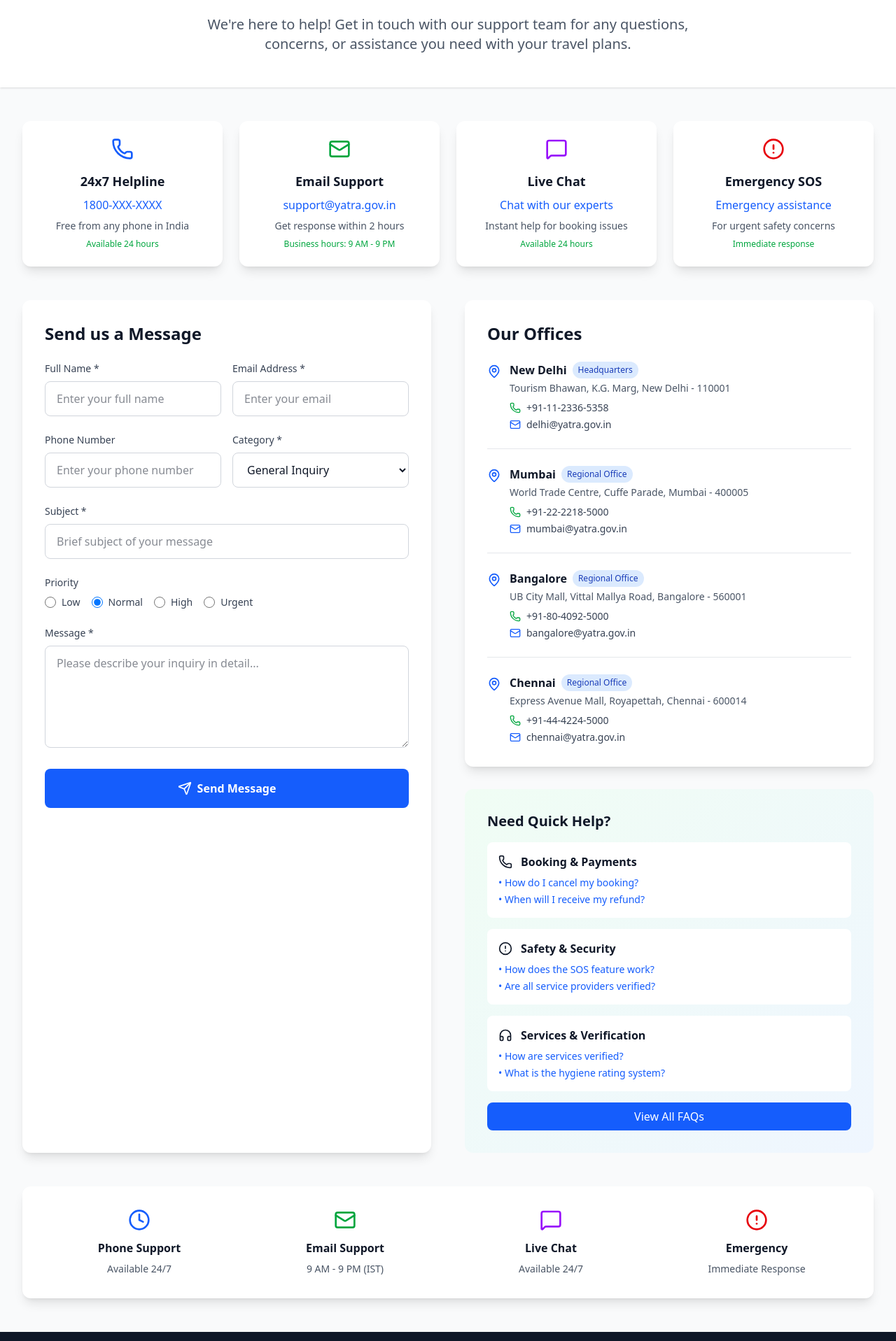
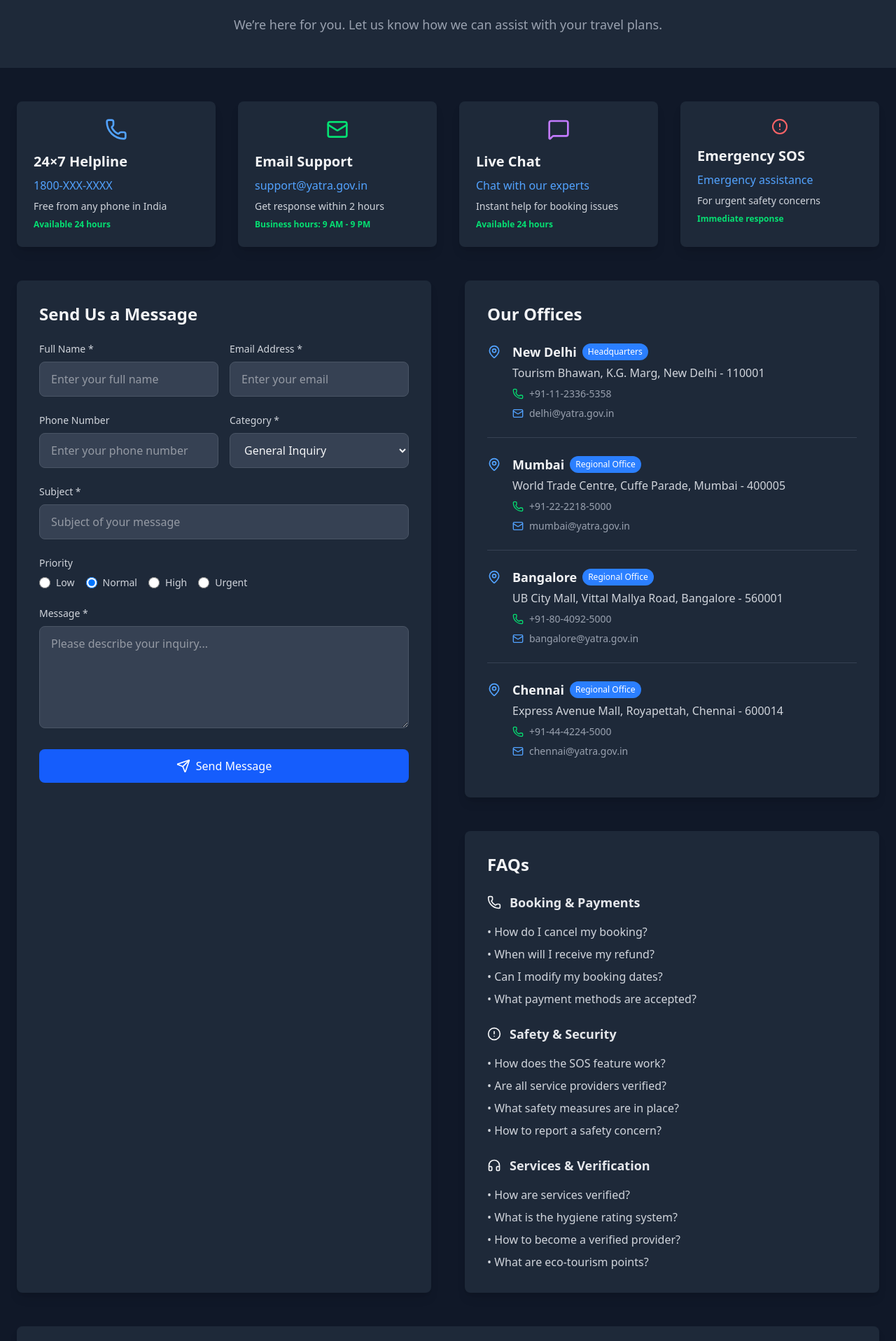
Before and after one commit to t-suraj21/Sih, a React (Vite) app in the folder yatrafrontend/: page /contact in a window 1280 px wide. Shown: the part 243-2160 px from the top of the page at 70% size. Built offline with nearby package versions, Linux system fonts and the light colour scheme; no server answers.

Commit message:
changes on contact page

```diff
--- a/yatrafrontend/src/pages/ContactUs.jsx
+++ b/yatrafrontend/src/pages/ContactUs.jsx
@@ -1,5 +1,14 @@
 import { useState } from 'react';
-import { Phone, Mail, MapPin, Clock, Send, MessageSquare, HeadphonesIcon, AlertCircle } from 'lucide-react';
+import {
+  Phone,
+  Mail,
+  MapPin,
+  Clock,
+  Send,
+  MessageSquare,
+  HeadphonesIcon,
+  AlertCircle
+} from 'lucide-react';
 
 const ContactUs = () => {
   const [formData, setFormData] = useState({
@@ -16,28 +25,28 @@
 
   const contactMethods = [
     {
-      icon: <Phone className="w-8 h-8 text-blue-600" />,
-      title: '24x7 Helpline',
-      details: '1800-XXX-XXXX',
+      icon: <Phone className="w-8 h-8 text-blue-400" />,
+      title: '24×7 Helpline',
+      details: '1800‑XXX‑XXXX',
       description: 'Free from any phone in India',
       availability: 'Available 24 hours'
     },
     {
-      icon: <Mail className="w-8 h-8 text-green-600" />,
+      icon: <Mail className="w-8 h-8 text-green-400" />,
       title: 'Email Support',
       details: 'support@yatra.gov.in',
       description: 'Get response within 2 hours',
-      availability: 'Business hours: 9 AM - 9 PM'
+      availability: 'Business hours: 9 AM ‑ 9 PM'
     },
     {
-      icon: <MessageSquare className="w-8 h-8 text-purple-600" />,
+      icon: <MessageSquare className="w-8 h-8 text-purple-400" />,
       title: 'Live Chat',
       details: 'Chat with our experts',
       description: 'Instant help for booking issues',
       availability: 'Available 24 hours'
     },
     {
-      icon: <AlertCircle className="w-8 h-8 text-red-600" />,
+      icon: <AlertCircle className="w-8 h‑8 text-red-400" />,
       title: 'Emergency SOS',
       details: 'Emergency assistance',
       description: 'For urgent safety concerns',
@@ -48,29 +57,29 @@
   const offices = [
     {
       city: 'New Delhi',
-      address: 'Tourism Bhawan, K.G. Marg, New Delhi - 110001',
-      phone: '+91-11-2336-5358',
+      address: 'Tourism Bhawan, K.G. Marg, New Delhi ‑ 110001',
+      phone: '+91‑11‑2336‑5358',
       email: 'delhi@yatra.gov.in',
       type: 'Headquarters'
     },
     {
       city: 'Mumbai',
-      address: 'World Trade Centre, Cuffe Parade, Mumbai - 400005',
-      phone: '+91-22-2218-5000',
+      address: 'World Trade Centre, Cuffe Parade, Mumbai ‑ 400005',
+      phone: '+91‑22‑2218‑5000',
       email: 'mumbai@yatra.gov.in',
       type: 'Regional Office'
     },
     {
       city: 'Bangalore',
-      address: 'UB City Mall, Vittal Mallya Road, Bangalore - 560001',
-      phone: '+91-80-4092-5000',
+      address: 'UB City Mall, Vittal Mallya Road, Bangalore ‑ 560001',
+      phone: '+91‑80‑4092‑5000',
       email: 'bangalore@yatra.gov.in',
       type: 'Regional Office'
     },
     {
       city: 'Chennai',
-      address: 'Express Avenue Mall, Royapettah, Chennai - 600014',
-      phone: '+91-44-4224-5000',
+      address: 'Express Avenue Mall, Royapettah, Chennai ‑ 600014',
+      phone: '+91‑44‑4224‑5000',
       email: 'chennai@yatra.gov.in',
       type: 'Regional Office'
     }
@@ -104,7 +113,7 @@
         'How are services verified?',
         'What is the hygiene rating system?',
         'How to become a verified provider?',
-        'What are eco-tourism points?'
+        'What are eco‑tourism points?'
       ]
     }
   ];
@@ -127,16 +136,16 @@
 
   if (submitted) {
     return (
-      <div className="min-h-screen bg-gray-50 flex items-center justify-center">
-        <div className="max-w-md w-full bg-white rounded-xl shadow-lg p-8 text-center">
-          <div className="w-16 h-16 bg-green-100 rounded-full flex items-center justify-center mx-auto mb-6">
-            <Send className="w-8 h-8 text-green-600" />
+      <div className="min-h-screen bg-gray-900 flex items-center justify-center">
+        <div className="max-w-md w-full bg-gray-800 rounded-xl shadow-lg p-8 text-center">
+          <div className="w-16 h-16 bg-green-700 rounded-full flex items-center justify-center mx-auto mb-6">
+            <Send className="w-8 h‑8 text-green-300" />
           </div>
-          <h2 className="text-2xl font-bold text-gray-900 mb-4">Message Sent!</h2>
-          <p className="text-gray-600 mb-6">
+          <h2 className="text-2xl font-bold text-white mb-4">Message Sent!</h2>
+          <p className="text-gray-300 mb-6">
             Thank you for contacting us. We'll get back to you within 2 hours during business hours.
           </p>
-          <div className="space-y-2 text-sm text-gray-500">
+          <div className="space-y-2 text-sm text-gray-400">
             <p>Reference ID: #YTR{Math.random().toString(36).substr(2, 6).toUpperCase()}</p>
             <p>Expected response: Within 2 hours</p>
           </div>
@@ -144,7 +153,7 @@
             onClick={() => setSubmitted(false)}
             className="mt-6 bg-blue-600 hover:bg-blue-700 text-white px-6 py-2 rounded-lg transition-colors"
           >
-            Send Another Message
+            Send Another
           </button>
         </div>
       </div>
@@ -152,64 +161,58 @@
   }
 
   return (
-    <div className="min-h-screen bg-gray-50">
+    <div className="min-h-screen bg-gray-900 text-gray-100">
       {/* Header */}
-      <div className="bg-white shadow-sm">
-        <div className="max-w-7xl mx-auto px-4 sm:px-6 lg:px-8 py-12">
-          <div className="text-center">
-            <h1 className="text-4xl font-bold text-gray-900 mb-4">Contact Us</h1>
-            <p className="text-xl text-gray-600 max-w-3xl mx-auto">
-              We're here to help! Get in touch with our support team for any questions,
-              concerns, or assistance you need with your travel plans.
-            </p>
-          </div>
+      <div className="bg-gray-800">
+        <div className="max-w-7xl mx-auto px-6 py-12 text-center">
+          <h1 className="text-4xl font-bold mb-4">Contact Us</h1>
+          <p className="text-lg text-gray-400 max-w-3xl mx-auto">
+            We’re here for you. Let us know how we can assist with your travel plans.
+          </p>
         </div>
       </div>
 
-      <div className="max-w-7xl mx-auto px-4 sm:px-6 lg:px-8 py-12">
+      <div className="max-w-7xl mx-auto px-6 py-12 space-y-12">
         {/* Contact Methods */}
-        <div className="grid grid-cols-1 md:grid-cols-2 lg:grid-cols-4 gap-6 mb-12">
-          {contactMethods.map((method, index) => (
-            <div key={index} className="bg-white rounded-xl shadow-lg p-6 text-center hover:shadow-xl transition-shadow">
-              <div className="flex justify-center mb-4">
-                {method.icon}
-              </div>
-              <h3 className="text-lg font-semibold text-gray-900 mb-2">{method.title}</h3>
-              <p className="text-blue-600 font-medium mb-2">{method.details}</p>
-              <p className="text-gray-600 text-sm mb-2">{method.description}</p>
-              <p className="text-green-600 text-xs font-medium">{method.availability}</p>
+        <div className="grid grid-cols-1 md:grid-cols-2 lg:grid-cols-4 gap-8">
+          {contactMethods.map((method, idx) => (
+            <div key={idx} className="bg-gray-800 rounded-lg shadow-lg p-6 hover:bg-gray-700 transition-colors">
+              <div className="flex justify-center mb-4">{method.icon}</div>
+              <h3 className="text-xl font-semibold mb-2">{method.title}</h3>
+              <p className="text-blue-400 font-medium mb-2">{method.details}</p>
+              <p className="text-gray-300 text-sm mb-2">{method.description}</p>
+              <p className="text-green-400 text-xs font-semibold">{method.availability}</p>
             </div>
           ))}
         </div>
 
         <div className="grid grid-cols-1 lg:grid-cols-2 gap-12">
-          {/* Contact Form */}
-          <div className="bg-white rounded-xl shadow-lg p-8">
-            <h2 className="text-2xl font-bold text-gray-900 mb-6">Send us a Message</h2>
-
+          {/* Form */}
+          <div className="bg-gray-800 rounded-lg shadow-lg p-8">
+            <h2 className="text-2xl font-bold mb-6">Send Us a Message</h2>
             <form onSubmit={handleSubmit} className="space-y-6">
               <div className="grid grid-cols-1 md:grid-cols-2 gap-4">
                 <div>
-                  <label className="block text-sm font-medium text-gray-700 mb-2">Full Name *</label>
+                  <label className="block text-sm font-medium text-gray-300 mb-2">Full Name *</label>
                   <input
                     type="text"
                     name="name"
                     value={formData.name}
                     onChange={handleInputChange}
                     required
-                    className="w-full px-4 py-3 border border-gray-300 rounded-lg focus:ring-2 focus:ring-blue-500 focus:border-transparent"
+                    className="w-full px-4 py-3 bg-gray-700 border border-gray-600 text-gray-100 rounded-lg focus:outline-none focus:ring-2 focus:ring-blue-500 focus:border-transparent"
                     placeholder="Enter your full name"
                   />
                 </div>
                 <div>
-                  <label className="block text-sm font-medium text-gray-700 mb-2">Email Address *</label>
+                  <label className="block text-sm font-medium text-gray-300 mb-2">Email Address *</label>
                   <input
                     type="email"
                     name="email"
                     value={formData.email}
                     onChange={handleInputChange}
                     required
-                    className="w-full px-4 py-3 border border-gray-300 rounded-lg focus:ring-2 focus:ring-blue-500 focus:border-transparent"
+                    className="w-full px-4 py-3 bg-gray-700 border border-gray-600 text-gray-100 rounded-lg focus:outline-none focus:ring-2 focus:ring-blue-500 focus:border-transparent"
                     placeholder="Enter your email"
                   />
                 </div>
@@ -217,24 +220,24 @@
 
               <div className="grid grid-cols-1 md:grid-cols-2 gap-4">
                 <div>
-                  <label className="block text-sm font-medium text-gray-700 mb-2">Phone Number</label>
+                  <label className="block text-sm font-medium text-gray-300 mb-2">Phone Number</label>
                   <input
                     type="tel"
                     name="phone"
                     value={formData.phone}
                     onChange={handleInputChange}
-                    className="w-full px-4 py-3 border border-gray-300 rounded-lg focus:ring-2 focus:ring-blue-500 focus:border-transparent"
+                    className="w-full px-4 py-3 bg-gray-700 border border-gray-600 text-gray-100 rounded-lg focus:outline-none focus:ring-2 focus:ring-blue-500 focus:border-transparent"
                     placeholder="Enter your phone number"
                   />
                 </div>
                 <div>
-                  <label className="block text-sm font-medium text-gray-700 mb-2">Category *</label>
+                  <label className="block text-sm font-medium text-gray-300 mb-2">Category *</label>
                   <select
                     name="category"
                     value={formData.category}
                     onChange={handleInputChange}
                     required
-                    className="w-full px-4 py-3 border border-gray-300 rounded-lg focus:ring-2 focus:ring-blue-500 focus:border-transparent"
+                    className="w-full px-4 py-3 bg-gray-700 border border-gray-600 text-gray-100 rounded-lg focus:outline-none focus:ring-2 focus:ring-blue-500 focus:border-transparent"
                   >
                     <option value="general">General Inquiry</option>
                     <option value="booking">Booking Support</option>
@@ -247,22 +250,22 @@
               </div>
 
               <div>
-                <label className="block text-sm font-medium text-gray-700 mb-2">Subject *</label>
+                <label className="block text-sm font-medium text-gray-300 mb-2">Subject *</label>
                 <input
                   type="text"
                   name="subject"
                   value={formData.subject}
                   onChange={handleInputChange}
                   required
-                  className="w-full px-4 py-3 border border-gray-300 rounded-lg focus:ring-2 focus:ring-blue-500 focus:border-transparent"
-                  placeholder="Brief subject of your message"
+                  className="w-full px-4 py-3 bg-gray-700 border border-gray-600 text-gray-100 rounded-lg focus:outline-none focus:ring-2 focus:ring-blue-500 focus:border-transparent"
+                  placeholder="Subject of your message"
                 />
               </div>
 
               <div>
-                <label className="block text-sm font-medium text-gray-700 mb-2">Priority</label>
+                <span className="block text-sm font-medium text-gray-300 mb-2">Priority</span>
                 <div className="flex space-x-4">
-                  {['low', 'normal', 'high', 'urgent'].map((priority) => (
+                  {['low','normal','high','urgent'].map((priority) => (
                     <label key={priority} className="flex items-center">
                       <input
                         type="radio"
@@ -270,35 +273,35 @@
                         value={priority}
                         checked={formData.priority === priority}
                         onChange={handleInputChange}
-                        className="h-4 w-4 text-blue-600 focus:ring-blue-500 border-gray-300"
+                        className="h-4 w-4 text-blue-500 focus:ring-blue-400 border-gray-500 bg-gray-700"
                       />
-                      <span className="ml-2 text-sm text-gray-700 capitalize">{priority}</span>
+                      <span className="ml-2 text-sm text-gray-300 capitalize">{priority}</span>
                     </label>
                   ))}
                 </div>
               </div>
 
               <div>
-                <label className="block text-sm font-medium text-gray-700 mb-2">Message *</label>
+                <label className="block text-sm font-medium text-gray-300 mb-2">Message *</label>
                 <textarea
                   name="message"
                   value={formData.message}
-                  onChange={handleInputChange}
-                  required
-                  rows="5"
-                  className="w-full px-4 py-3 border border-gray-300 rounded-lg focus:ring-2 focus:ring-blue-500 focus:border-transparent"
-                  placeholder="Please describe your inquiry in detail..."
+                    onChange={handleInputChange}
+                    required
+                    rows="5"
+                    className="w-full px-4 py-3 bg-gray-700 border border-gray-600 text-gray-100 rounded-lg focus:outline-none focus:ring-2 focus:ring-blue-500 focus:border-transparent"
+                    placeholder="Please describe your inquiry..."
                 />
               </div>
 
               <button
                 type="submit"
                 disabled={isSubmitting}
-                className="w-full bg-blue-600 hover:bg-blue-700 text-white font-semibold py-4 px-6 rounded-lg transition-colors disabled:opacity-50 flex items-center justify-center space-x-2"
+                className="w-full flex items-center justify-center space-x-2 bg-blue-600 hover:bg-blue-700 text-white py-3 rounded-lg transition-colors disabled:opacity-50"
               >
                 {isSubmitting ? (
                   <>
-                    <div className="animate-spin rounded-full h-5 w-5 border-b-2 border-white"></div>
+                    <div className="h-5 w-5 border-2 border-t-transparent border-white animate-spin rounded-full"></div>
                     <span>Sending...</span>
                   </>
                 ) : (
@@ -311,94 +314,91 @@
             </form>
           </div>
 
-          {/* Office Locations & FAQ */}
-          <div className="space-y-8">
-            {/* Office Locations */}
-            <div className="bg-white rounded-xl shadow-lg p-8">
-              <h2 className="text-2xl font-bold text-gray-900 mb-6">Our Offices</h2>
+          {/* Office Locations & FAQs */}
+          <div className="space-y-12">
+            {/* Offices */}
+            <div className="bg-gray-800 rounded-lg shadow-lg p-8">
+              <h2 className="text-2xl font-bold mb-6">Our Offices</h2>
               <div className="space-y-6">
-                {offices.map((office, index) => (
-                  <div key={index} className="border-b border-gray-200 pb-6 last:border-b-0 last:pb-0">
-                    <div className="flex items-start space-x-3">
-                      <MapPin className="w-5 h-5 text-blue-600 mt-1" />
+                {offices.map((office, i) => (
+                  <div key={i} className="border-b border-gray-700 pb-6 last:border-b-0">
+                    <div className="flex items-start space-x-4">
+                      <MapPin className="w-5 h-5 text-blue-400 mt-1" />
                       <div>
                         <div className="flex items-center space-x-2 mb-1">
-                          <h3 className="font-semibold text-gray-900">{office.city}</h3>
-                          <span className="bg-blue-100 text-blue-800 px-2 py-1 rounded-full text-xs">
+                          <h3 className="text-lg font-semibold">{office.city}</h3>
+                          <span className="px-2 py-1 text-xs bg-blue-500 rounded-full text-white">
                             {office.type}
                           </span>
                         </div>
-                        <p className="text-gray-600 text-sm mb-2">{office.address}</p>
-                        <div className="space-y-1 text-sm">
+                        <p className="text-gray-300">{office.address}</p>
+                        <div className="space-y-2 text-sm text-gray-400 mt-2">
                           <div className="flex items-center space-x-2">
-                            <Phone className="w-4 h-4 text-green-600" />
-                            <span className="text-gray-700">{office.phone}</span>
+                            <Phone className="w-4 h-4 text-green-400" />
+                            <span>{office.phone}</span>
                           </div>
                           <div className="flex items-center space-x-2">
-                            <Mail className="w-4 h-4 text-blue-600" />
-                            <span className="text-gray-700">{office.email}</span>
+                            <Mail className="w-4 h-4 text-blue-400" />
+                            <span>{office.email}</span>
                           </div>
                         </div>
                       </div>
                     </div>
                   </div>
                 ))}
-              </div>
+            </div>
             </div>
 
-            {/* Quick Help */}
-            <div className="bg-gradient-to-br from-green-50 to-blue-50 rounded-xl p-8">
-              <h3 className="text-xl font-bold text-gray-900 mb-4">Need Quick Help?</h3>
-              <div className="space-y-4">
-                {faqCategories.map((category, index) => (
-                  <div key={index} className="bg-white rounded-lg p-4">
-                    <div className="flex items-center space-x-3 mb-2">
-                      {category.icon}
-                      <h4 className="font-semibold text-gray-900">{category.category}</h4>
+            {/* FAQs */}
+            <div className="bg-gray-800 rounded-lg shadow-lg p-8">
+              <h2 className="text-2xl font-bold mb-6">FAQs</h2>
+              <div className="space-y-6">
+                {faqCategories.map((cat, idx) => (
+                  <div key={idx} className="space-y-4">
+                    <div className="flex items-center space-x-3">
+                      {cat.icon}
+                      <h3 className="text-lg font-semibold text-gray-200">{cat.category}</h3>
                     </div>
-                    <ul className="space-y-1">
-                      {category.questions.slice(0, 2).map((question, qIndex) => (
-                        <li key={qIndex} className="text-sm text-blue-600 hover:text-blue-700 cursor-pointer">
-                          • {question}
+                    <ul className="space-y-2 text-gray-300">
+                      {cat.questions.map((q, qi) => (
+                        <li key={qi} className="cursor-pointer hover:text-blue-400">
+                          • {q}
                         </li>
                       ))}
                     </ul>
                   </div>
                 ))}
               </div>
-              <button className="w-full mt-4 bg-blue-600 hover:bg-blue-700 text-white px-4 py-2 rounded-lg transition-colors">
-                View All FAQs
-              </button>
             </div>
           </div>
         </div>
 
         {/* Business Hours */}
-        <div className="mt-12 bg-white rounded-xl shadow-lg p-8">
-          <div className="grid grid-cols-1 md:grid-cols-2 lg:grid-cols-4 gap-6">
-            <div className="text-center">
-              <Clock className="w-8 h-8 text-blue-600 mx-auto mb-3" />
-              <h3 className="font-semibold text-gray-900 mb-2">Phone Support</h3>
-              <p className="text-gray-600 text-sm">Available 24/7</p>
+        <div className="bg-gray-800 rounded-lg shadow-lg p-8">
+          <div className="grid grid-cols-1 md:grid-cols-2 lg:grid-cols-4 gap-6 text-center text-gray-200">
+            <div className="">
+              <Clock className="w-8 h-8 text-blue-400 mx-auto mb-3" />
+              <h3 className="font-semibold mb-1">Phone Support</h3>
+              <p className="text-gray-400 text-sm">Available 24/7</p>
             </div>
-            <div className="text-center">
-              <Mail className="w-8 h-8 text-green-600 mx-auto mb-3" />
-              <h3 className="font-semibold text-gray-900 mb-2">Email Support</h3>
-              <p className="text-gray-600 text-sm">9 AM - 9 PM (IST)</p>
+            <div className="">
+              <Mail className="w-8 h-8 text-green-400 mx-auto mb-3" />
+              <h3 className="font-semibold mb-1">Email Support</h3>
+              <p className="text-gray-400 text-sm">9 AM ‑ 9 PM (IST)</p>
             </div>
-            <div className="text-center">
-              <MessageSquare className="w-8 h-8 text-purple-600 mx-auto mb-3" />
-              <h3 className="font-semibold text-gray-900 mb-2">Live Chat</h3>
-              <p className="text-gray-600 text-sm">Available 24/7</p>
+            <div className="">
+              <MessageSquare className="w-8 h-8 text-purple-400 mx-auto mb-3" />
+              <h3 className="font-semibold mb-1">Live Chat</h3>
+              <p className="text-gray-400 text-sm">Available 24/7</p>
             </div>
-            <div className="text-center">
-              <AlertCircle className="w-8 h-8 text-red-600 mx-auto mb-3" />
-              <h3 className="font-semibold text-gray-900 mb-2">Emergency</h3>
-              <p className="text-gray-600 text-sm">Immediate Response</p>
+            <div className="">
+              <AlertCircle className="w-8 h-8 text-red-400 mx-auto mb-3" />
+              <h3 className="font-semibold mb-1">Emergency</h3>
+              <p className="text-gray-400 text-sm">Immediate Response</p>
             </div>
           </div>
         </div>
-      </div>
+      </div> {/* end max-w container */}
     </div>
   );
 };
```
